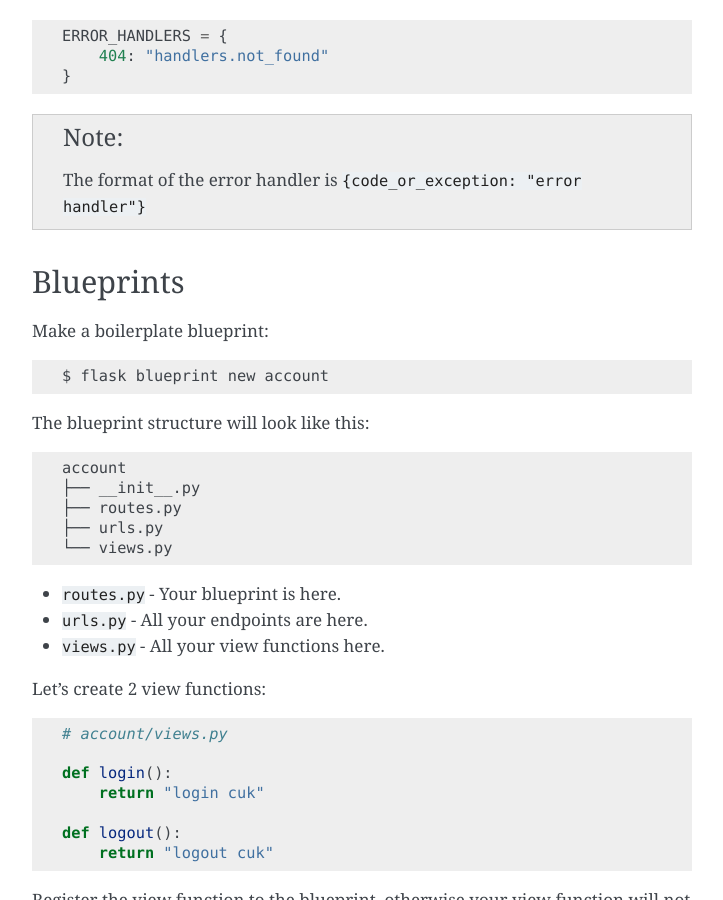
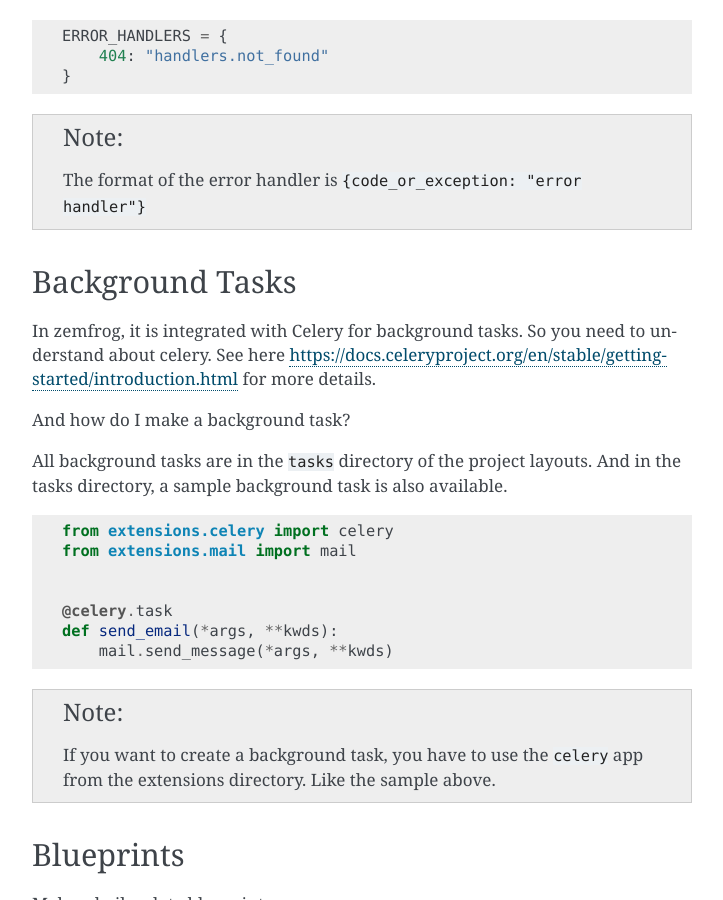
Before and after one commit to zemfrog/zemfrog, a Sphinx documentation site: the page built from docs/usage.rst, in a window 1280 px wide and 900 px high, scrolled down 3090 px. Shown: the whole window, without its empty margins (388-1111 px from the left). Built offline with Sphinx 7.4.7, drawn with Linux system fonts in a browser that asks for light colours; some of the changed text lies outside the part shown.

Commit message:
📖 DOC: update

```diff
--- a/docs/usage.rst
+++ b/docs/usage.rst
@@ -19,7 +19,7 @@ The application structure is as follows::
     ├── extensions
     ├── middlewares
     ├── models
-    ├── services
+    ├── tasks
     ├── static
     ├── templates
     ├── templates/emails
@@ -38,7 +38,7 @@ The application structure is as follows::
 * ``handlers`` - This directory is for error handlers.
 * ``middlewares`` - This directory is a list of middleware.
 * ``models`` - This directory is for a list of sqlalchemy ORM models.
-* ``services`` - This directory is for the celery task list.
+* ``tasks`` - This directory is for the celery task list.
 * ``static`` - Static files.
 * ``templates`` - Templates folder.
 * ``templates/emails`` - This directory is for the list of email templates.
@@ -134,6 +134,33 @@ Now register to the ``ERROR_HANDLERS`` configuration. Like this::
 .. note::
 
     The format of the error handler is ``{code_or_exception: "error handler"}``
+
+
+Background Tasks
+----------------
+
+In zemfrog, it is integrated with Celery for background tasks.
+So you need to understand about celery. See here https://docs.celeryproject.org/en/stable/getting-started/introduction.html for more details.
+
+And how do I make a background task?
+
+All background tasks are in the ``tasks`` directory of the project layouts.
+And in the tasks directory, a sample background task is also available.
+
+.. code-block:: python
+
+    from extensions.celery import celery
+    from extensions.mail import mail
+
+
+    @celery.task
+    def send_email(*args, **kwds):
+        mail.send_message(*args, **kwds)
+
+
+.. note::
+    If you want to create a background task, you have to use the ``celery`` app from the extensions directory.
+    Like the sample above.
 
 
 Blueprints
```
